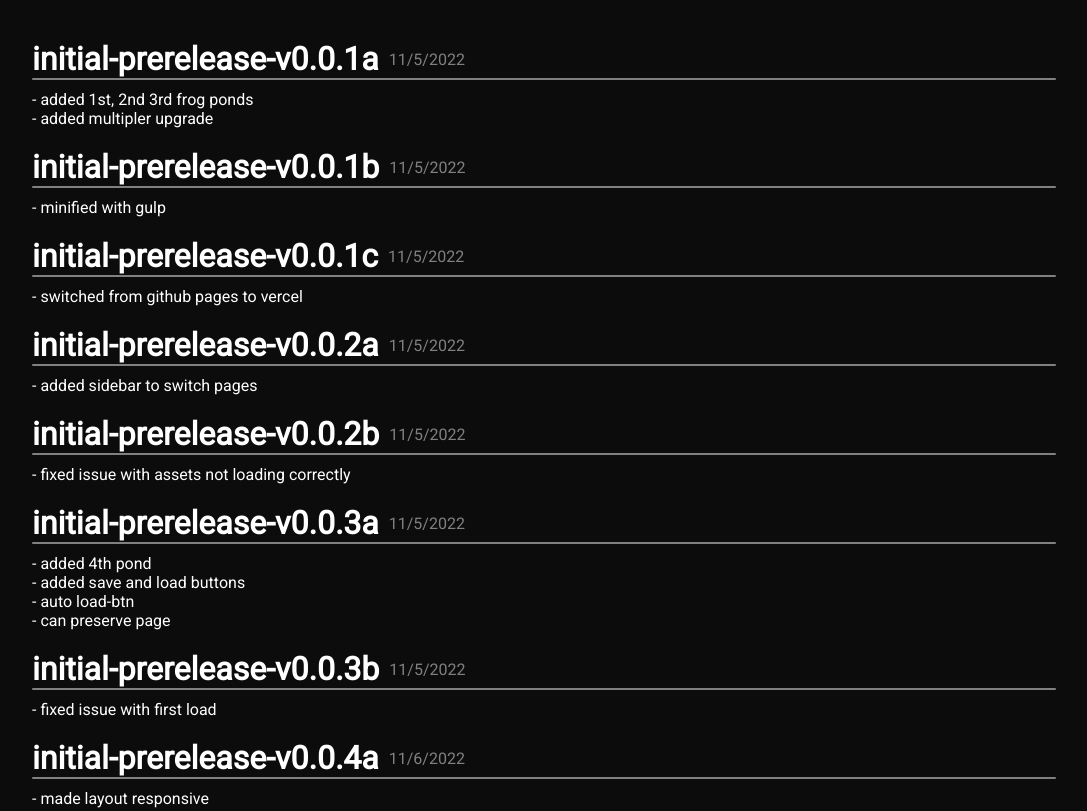
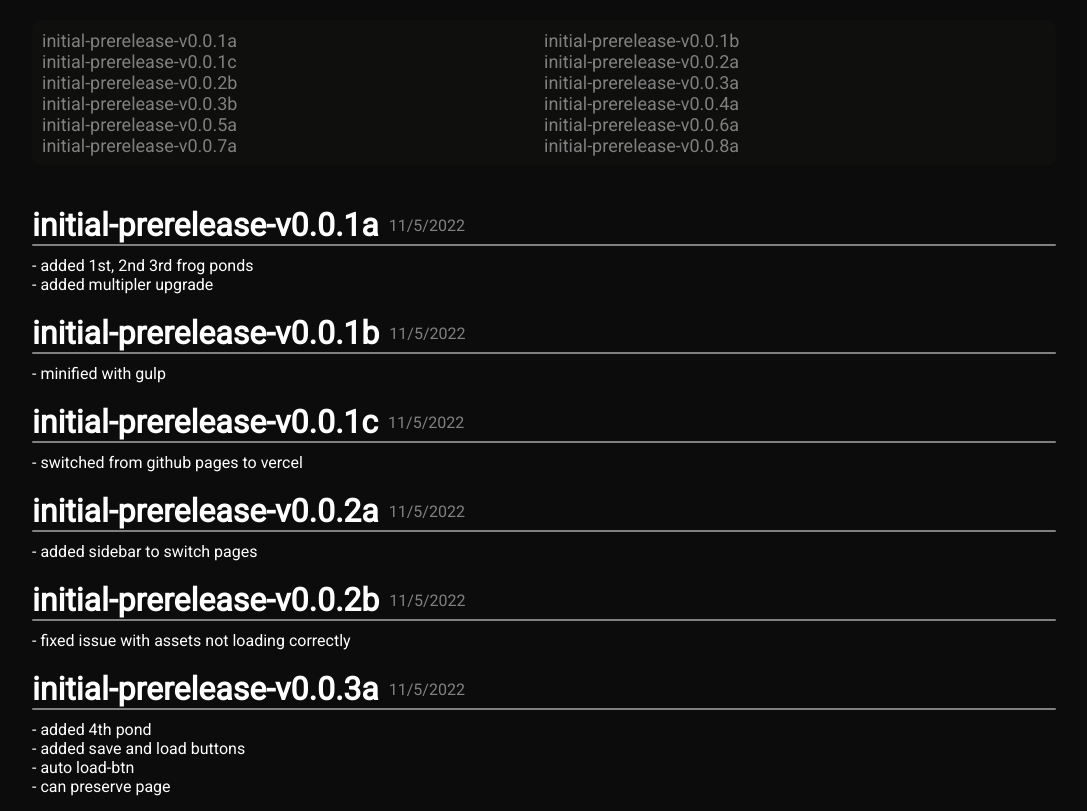
Before and after one commit to frog1123/frog-incremental-v2, a website: page changelog/index.html in a window 1280 px wide. Shown: the top 811 px of the page, without its empty margins (96-1183 px from the left). Drawn offline with Linux system fonts and the light colour scheme.

Commit message:
improve changelog navigation

```diff
--- a/changelog/changelog-scripts/index.js
+++ b/changelog/changelog-scripts/index.js
@@ -66,6 +66,22 @@ const createChangelogs = obj => {
   document.getElementById('changelogs-container').appendChild(node);
 };
 
+const createJumpToLinks = obj => {
+  const node = document.createElement('a');
+  const nodeClass = document.createAttribute('class');
+  nodeClass.value = 'jump-to-link';
+  const nodeHref = document.createAttribute('href');
+  nodeHref.value = `#${obj.name}`;
+  node.setAttributeNode(nodeHref);
+  node.setAttributeNode(nodeClass);
+  node.textContent = obj.name;
+
+  document.getElementById('jump-to-container').appendChild(node);
+};
+
 window.onload = () => {
-  changelogArray.forEach(obj => createChangelogs(obj));
+  changelogArray.forEach(obj => {
+    createChangelogs(obj);
+    createJumpToLinks(obj);
+  });
 };
--- a/changelog/changelog-styles/styles.css
+++ b/changelog/changelog-styles/styles.css
@@ -8,6 +8,7 @@ body {
   padding: 0;
   padding-bottom: 80px;
   font-family: 'Roboto', sans-serif;
+  scroll-behavior: smooth;
 }
 
 ::-webkit-scrollbar {
@@ -68,3 +69,28 @@ body {
   width: max-content;
   margin: auto;
 }
+
+#jump-to-container {
+  width: 80%;
+  margin: auto;
+  background-color: #0f0f0e;
+  height: max-content;
+  margin-top: 20px;
+  border-radius: 10px;
+  padding: 10px;
+  box-sizing: border-box;
+  display: grid;
+  grid-template-columns: 50% 50%;
+}
+
+.jump-to-link {
+  font-size: 18px;
+  text-decoration: none;
+  color: gray;
+  cursor: pointer;
+  transition-duration: 50ms;
+}
+
+.jump-to-link:hover {
+  color: white;
+}
--- a/changelog/index.html
+++ b/changelog/index.html
@@ -12,6 +12,8 @@
 </head>
 
 <body>
+  <div id="jump-to-container">
+  </div>
   <div id="changelogs-container"></div>
 </body>
 
```
